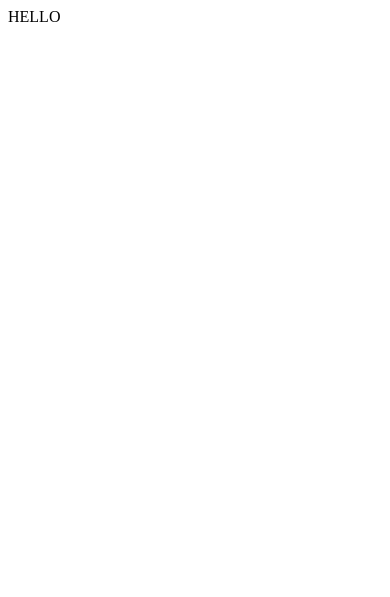
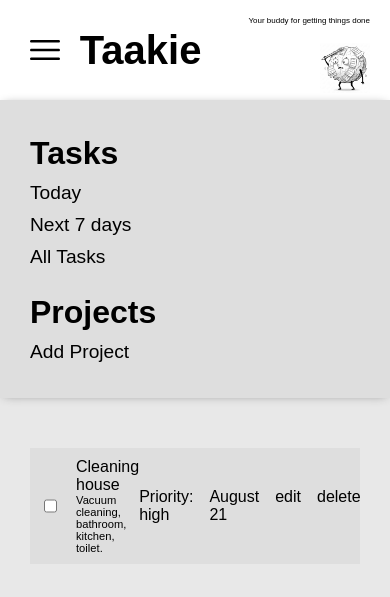
Before and after one commit to luukdg/ToDoApp, a website built with webpack: page src/template.html in a window 390 px wide. Built offline with nearby package versions, Linux system fonts and the light colour scheme.

Commit message:
Add styles for content, header, and menu bar
- Created content.css for styling todo tickets with flex layout and responsive font sizes.
- Added header.css to style the header with flexbox, including responsive image sizes and hover effects for the hamburger menu.
- Implemented menu-bar.css for the sidebar navigation, featuring hover effects and responsive design adjustments for smaller screens.

```diff
--- a/package.json
+++ b/package.json
@@ -17,5 +17,8 @@
     "webpack": "^5.101.3",
     "webpack-cli": "^6.0.1",
     "webpack-dev-server": "^5.2.2"
+  },
+  "dependencies": {
+    "date-fns": "^4.1.0"
   }
 }
--- a/src/components/changePriority.js
+++ b/src/components/changeTicket.js
@@ -1,4 +1,5 @@
-export default class changePriority {
+export default class changeTicket {
+  // Changing priority of ticket
   setToLow(allTickets, objectID) {
     const ticket = allTickets.tickets.find(
       (type) => type.ticketCounter === objectID
@@ -19,4 +20,19 @@ export default class changePriority {
     );
     ticket.priority = "High";
   }
+
+  // Changing completion of ticket
+  setToComplete(allTickets, objectID) {
+    const ticket = allTickets.tickets.find(
+      (type) => type.ticketCounter === objectID
+    );
+    ticket.status = "complete";
+  }
+
+  setToPending(allTickets, objectID) {
+    const ticket = allTickets.tickets.find(
+      (type) => type.ticketCounter === objectID
+    );
+    ticket.status = "pending";
+  }
 }
--- a/src/components/createTicket.js
+++ b/src/components/createTicket.js
@@ -7,6 +7,7 @@ export default class createTicket {
     this.description = description;
     this.dueDate = dueDate;
     this.priority = priority;
+    this.status = "pending";
   }
 
   // assign date?
--- /dev/null
+++ b/src/components/inputTicket.js
@@ -0,0 +1 @@
+// Takes the input of the ticket
--- a/src/index.js
+++ b/src/index.js
@@ -1,13 +1,16 @@
 import "./styles/main.css";
-import createTicket from "./components/createTicket";
+import createTicket from "./components/createTicket.js";
 import ticketCollection from "./components/assignTicket.js";
-import changePriority from "./components/changePriority.js";
+import changeTicket from "./components/changeTicket.js";
+import "./styles/menu-bar.css";
+import "./styles/header.css";
+import "./styles/content.css";
 
 // Basic array for storing the tickets
 const allTickets = new ticketCollection();
 console.log(allTickets);
 
-const priorityFunction = new changePriority();
+const ticket = new changeTicket();
 
 // Creating a ticket #1
 let newTicket = new createTicket("Bug", "Fix issue", "2025-08-25", "High");
@@ -26,7 +29,9 @@ allTickets.add(newTicket);
 console.log(allTickets);
 
 // Change priority of a ticket
-priorityFunction.setToHigh(allTickets, 2);
+ticket.setToHigh(allTickets, 2);
 // prioChange.setToHigh(allTickets, 2);
-// console.log(allTickets);
-// change in file
+console.log(allTickets);
+
+ticket.setToComplete(allTickets, 2);
+console.log(allTickets);
--- /dev/null
+++ b/src/styles/content.css
@@ -0,0 +1,25 @@
+.content {
+  margin: 30px;
+}
+
+#todo-ticket {
+  display: flex;
+  align-items: center;
+  justify-content: space-between;
+  background-color: var(--menu-bar-color);
+  padding: 10px 10px;
+}
+
+.left-side,
+.right-side {
+  display: flex;
+  gap: 1rem;
+}
+
+#title {
+  font-size: 1rem;
+}
+
+#description {
+  font-size: 0.7rem;
+}
--- /dev/null
+++ b/src/styles/header.css
@@ -0,0 +1,49 @@
+/* Header styles */
+
+.header {
+  display: flex;
+  align-items: center;
+  justify-content: space-between;
+  height: 100px;
+  padding: 0px 20px;
+  background-color: white;
+  box-shadow: 0 1px 10px -4px gray;
+}
+
+.header > div {
+  display: flex;
+  align-items: center;
+  gap: 10px;
+}
+
+.header > div:last-of-type {
+  flex-wrap: wrap;
+  justify-content: flex-end;
+}
+
+.header > div > p {
+  font-size: clamp(0.5rem, 2vw, 1rem);
+  text-align: end;
+}
+
+.header > div > img {
+  height: clamp(50px, 10vw, 80px);
+  width: auto;
+}
+
+#hamburger {
+  height: 40px;
+  padding: 10px;
+}
+
+#hamburger:hover {
+  transform: scale(1.1);
+  border-radius: 4px;
+  transition: all 0.2s;
+  cursor: pointer;
+}
+
+.header > div > h1 {
+  font-size: 2.5rem;
+  font-weight: 900;
+}
--- a/src/styles/main.css
+++ b/src/styles/main.css
@@ -0,0 +1,49 @@
+:root {
+  --font: "Poppins", sans-serif;
+  --menu-bar-color: #dedede;
+  --bg: #e8e8e8;
+  --menu-hover-color: #d0d0d0;
+}
+* {
+  box-sizing: border-box;
+}
+
+body {
+  padding: 0;
+  margin: 0;
+  height: 100vh;
+  width: 100vw;
+  overflow: auto;
+  font-family: var(--font);
+  background-color: var(--bg);
+}
+
+h1,
+h2,
+h3 {
+  margin: 0px;
+}
+
+/* Flex wrap setting for the content */
+
+.wrapper {
+  width: 100vw;
+  display: flex;
+  flex-wrap: nowrap;
+  gap: 20px;
+  justify-content: center;
+}
+
+.menu-bar {
+  flex: 1;
+}
+
+.content {
+  flex: 3;
+}
+
+@media (max-width: 768px) {
+  .wrapper {
+    flex-direction: column;
+  }
+}
--- /dev/null
+++ b/src/styles/menu-bar.css
@@ -0,0 +1,50 @@
+.menu-bar {
+  display: flex;
+  flex-direction: column;
+  padding: 30px 0px;
+  background-color: var(--menu-bar-color);
+  box-shadow: 0 1px 10px -4px gray;
+  height: calc(100vh - 100px);
+}
+
+@media (max-width: 768px) {
+  .menu-bar {
+    height: 100%;
+  }
+}
+
+.home {
+  margin-bottom: 1rem;
+}
+
+#today,
+#week,
+#all-tasks,
+#add-project {
+  font-size: 1.2rem;
+}
+
+.home > h3,
+.projects > h3 {
+  font-size: 2rem;
+  font-weight: 700;
+}
+
+#today,
+#week,
+#all-tasks,
+#add-project,
+.home > h3,
+.projects > h3 {
+  padding: 0px 30px;
+  padding-top: 5px;
+  padding-bottom: 5px;
+}
+
+#today:hover,
+#week:hover,
+#all-tasks:hover,
+#add-project:hover {
+  background-color: var(--menu-hover-color);
+  cursor: pointer;
+}
--- a/src/template.html
+++ b/src/template.html
@@ -6,6 +6,53 @@
     <title>Document</title>
   </head>
   <body>
-    HELLO
+    <div class="header">
+      <div>
+        <img id="hamburger" src="./img/SVG/menu1.svg" alt="menu" />
+        <h1>Taakie</h1>
+      </div>
+      <div>
+        <p>Your buddy for getting things done</p>
+        <img src="./img/logo.jpg" alt="picture of logo" />
+      </div>
+    </div>
+
+    <div class="wrapper">
+      <div class="menu-bar">
+        <div class="home">
+          <h3>Tasks</h3>
+          <div id="today">Today</div>
+          <div id="week">Next 7 days</div>
+          <div id="all-tasks">All Tasks</div>
+        </div>
+        <div class="projects">
+          <h3>Projects</h3>
+          <div id="add-project">Add Project</div>
+        </div>
+      </div>
+      <div class="content">
+        <div id="todo-ticket">
+            <div class="left-side">
+              <input
+                type="checkbox"
+                id="checkbox"
+                name="completionCheckBox"
+                value="checkbox"
+              />
+              <div class="info-wrapper">
+                <div id="title">Cleaning house</div>
+                <div id="description">Vacuum cleaning, bathroom, kitchen, toilet.</div>
+              </div>
+            </div>
+            <div class="right-side">
+              <div id="priority">Priority: high</div>
+              <div id="date">August 21</div>
+              <div class="editButton">edit</div>
+              <div class="deletebutton">delete</div>
+            </div>
+          </div>
+        </div>
+      </div>
+    </div>
   </body>
 </html>
```
Also changed, not shown: src/components/changeDueDate.js (added, +16 -0 lines), src/dom/hamburgerMenu.js (added), src/img/SVG/menu1.svg (added), src/img/SVG/menu2.svg (added), src/img/logo.jpg (added), 2 other files.
